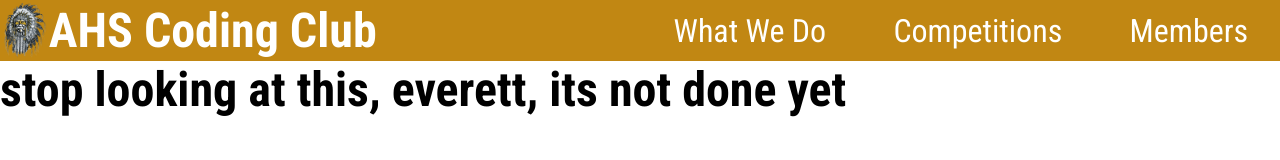
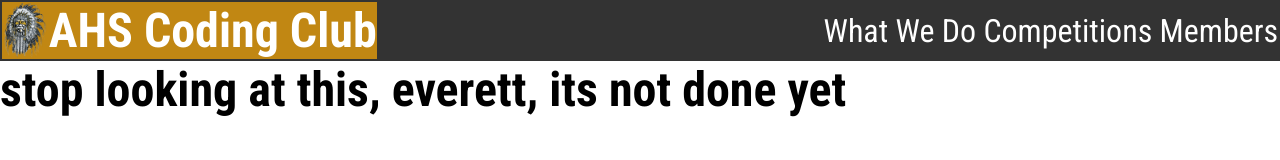
Before and after one commit to ArapahoeCode/ArapahoeCode.github.io, a plain HTML site: page index.html in a window 1280 px wide. Drawn offline with Linux system fonts and the light colour scheme.

Commit message:
made nav items fill the bar

```diff
--- a/index.html
+++ b/index.html
@@ -9,8 +9,8 @@
 </head>
 
 <body>
-  <div class="navbar activepage" >
-    <div class="logocontainer" href="/">
+  <div class="navbar" >
+    <div class="logocontainer activepage" href="/">
       <img class="logo" src="assets/AHS-Official-Logo.png" alt="AHS Logo">
       <h1>AHS Coding Club</h1>
     </div>
--- a/style.css
+++ b/style.css
@@ -30,13 +30,12 @@ body {
 .navitems a {
     color: white;
     text-decoration: none;
-    padding: 2px 30px;
+    height: 100%;
 }
 
 .navitems a:hover {
     background-color: #ddd;
     color: black;
-    padding: 0.38rem 30px;
 }
 
 .selected {
```
